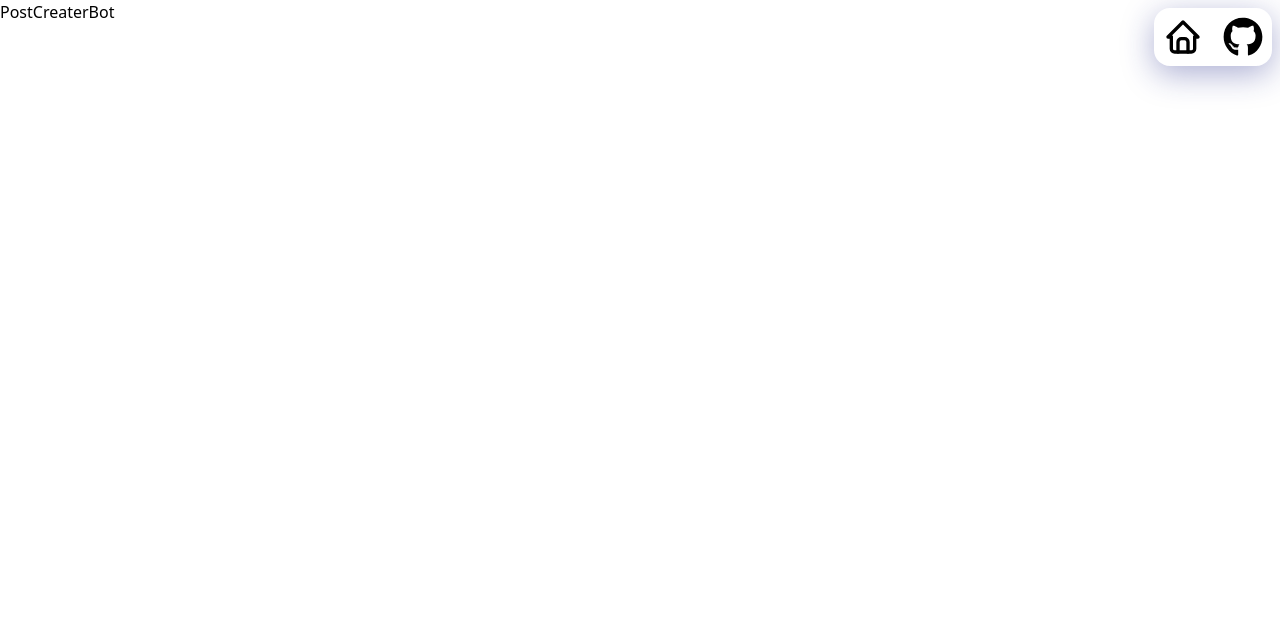
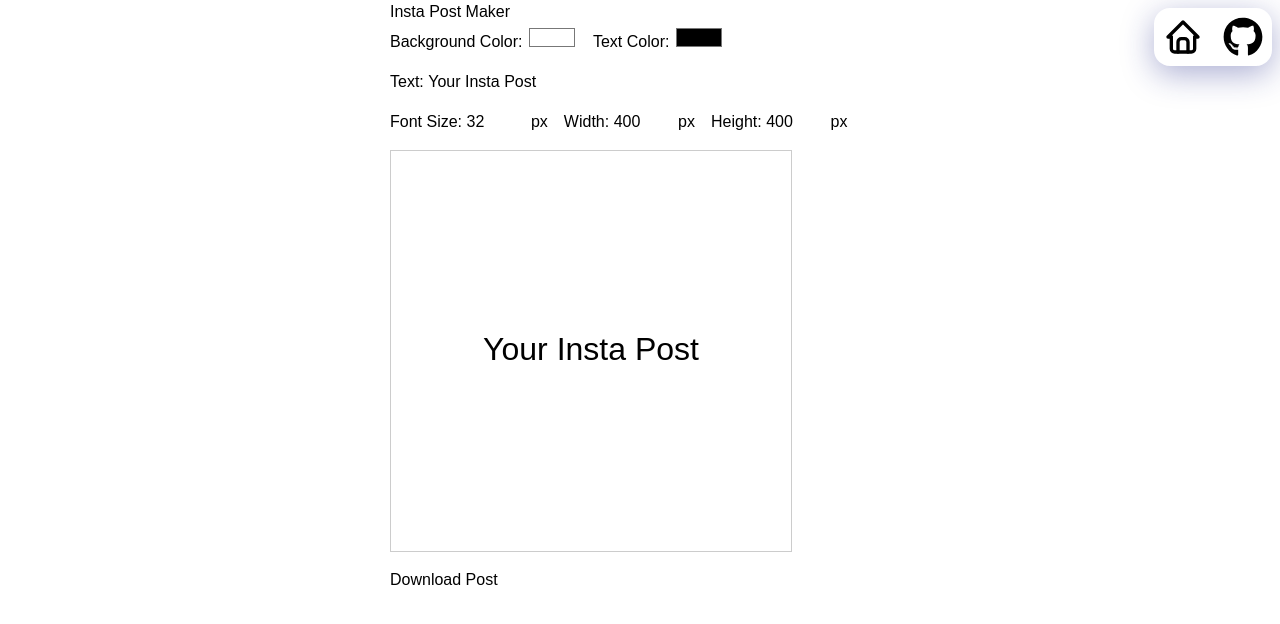
Before and after one commit to MOHAMMED-IQRAMUL/Mini_Projects, a React (Vite) app: page /Mini_Projects/Post-Creater-Bot in a window 1280 px wide. Shown: the top 624 px of the page. Built offline with nearby package versions, Linux system fonts and the light colour scheme; no server answers.

Commit message:
implement PostCreaterBot component with canvas functionality and user input controls

```diff
--- a/src/pages/PostCreaterBot.jsx
+++ b/src/pages/PostCreaterBot.jsx
@@ -1,9 +1,126 @@
-import React from 'react'
+import React, { useRef, useState } from 'react';
 
 const PostCreaterBot = () => {
+  const [bgColor, setBgColor] = useState('#ffffff');
+  const [text, setText] = useState('Your Insta Post');
+  const [textColor, setTextColor] = useState('#000000');
+  const [fontSize, setFontSize] = useState(32);
+  const [width, setWidth] = useState(400);
+  const [height, setHeight] = useState(400);
+  const canvasRef = useRef(null);
+
+  const handleDownload = () => {
+    const canvas = canvasRef.current;
+    const ctx = canvas.getContext('2d');
+    // Draw background
+    ctx.fillStyle = bgColor;
+    ctx.fillRect(0, 0, width, height);
+    // Draw text
+    ctx.fillStyle = textColor;
+    ctx.textAlign = 'center';
+    ctx.textBaseline = 'middle';
+    ctx.font = `${fontSize}px sans-serif`;
+    ctx.clearRect(0, 0, width, height);
+    ctx.fillStyle = bgColor;
+    ctx.fillRect(0, 0, width, height);
+    ctx.fillStyle = textColor;
+    ctx.font = `${fontSize}px sans-serif`;
+    ctx.fillText(text, width / 2, height / 2);
+
+    const link = document.createElement('a');
+    link.download = 'insta-post.png';
+    link.href = canvas.toDataURL();
+    link.click();
+  };
+
+  // Update canvas preview
+  React.useEffect(() => {
+    const canvas = canvasRef.current;
+    const ctx = canvas.getContext('2d');
+    ctx.clearRect(0, 0, width, height);
+    ctx.fillStyle = bgColor;
+    ctx.fillRect(0, 0, width, height);
+    ctx.fillStyle = textColor;
+    ctx.textAlign = 'center';
+    ctx.textBaseline = 'middle';
+    ctx.font = `${fontSize}px sans-serif`;
+    ctx.fillText(text, width / 2, height / 2);
+  }, [bgColor, text, textColor, fontSize, width, height]);
+
   return (
-    <div>PostCreaterBot</div>
-  )
-}
+    <div style={{ maxWidth: 500, margin: '0 auto', fontFamily: 'sans-serif' }}>
+      <h2>Insta Post Maker</h2>
+      <div style={{ marginBottom: 16 }}>
+        <label>
+          Background Color:{' '}
+          <input type="color" value={bgColor} onChange={e => setBgColor(e.target.value)} />
+        </label>
+        <label style={{ marginLeft: 16 }}>
+          Text Color:{' '}
+          <input type="color" value={textColor} onChange={e => setTextColor(e.target.value)} />
+        </label>
+      </div>
+      <div style={{ marginBottom: 16 }}>
+        <label>
+          Text:{' '}
+          <input
+            type="text"
+            value={text}
+            onChange={e => setText(e.target.value)}
+            style={{ width: 200 }}
+          />
+        </label>
+      </div>
+      <div style={{ marginBottom: 16 }}>
+        <label>
+          Font Size:{' '}
+          <input
+            type="number"
+            min={10}
+            max={100}
+            value={fontSize}
+            onChange={e => setFontSize(Number(e.target.value))}
+            style={{ width: 60 }}
+          /> px
+        </label>
+        <label style={{ marginLeft: 16 }}>
+          Width:{' '}
+          <input
+            type="number"
+            min={100}
+            max={1080}
+            value={width}
+            onChange={e => setWidth(Number(e.target.value))}
+            style={{ width: 60 }}
+          /> px
+        </label>
+        <label style={{ marginLeft: 16 }}>
+          Height:{' '}
+          <input
+            type="number"
+            min={100}
+            max={1080}
+            value={height}
+            onChange={e => setHeight(Number(e.target.value))}
+            style={{ width: 60 }}
+          /> px
+        </label>
+      </div>
+      <canvas
+        ref={canvasRef}
+        width={width}
+        height={height}
+        style={{
+          border: '1px solid #ccc',
+          display: 'block',
+          marginBottom: 16,
+          background: bgColor,
+          maxWidth: '100%',
+        }}
+      />
+      <button onClick={handleDownload}>Download Post</button>
+    </div>
+  );
+};
 
-export default PostCreaterBot
+export default PostCreaterBot;
```
Also changed, not shown: src/utils/main.utils.js (added).
